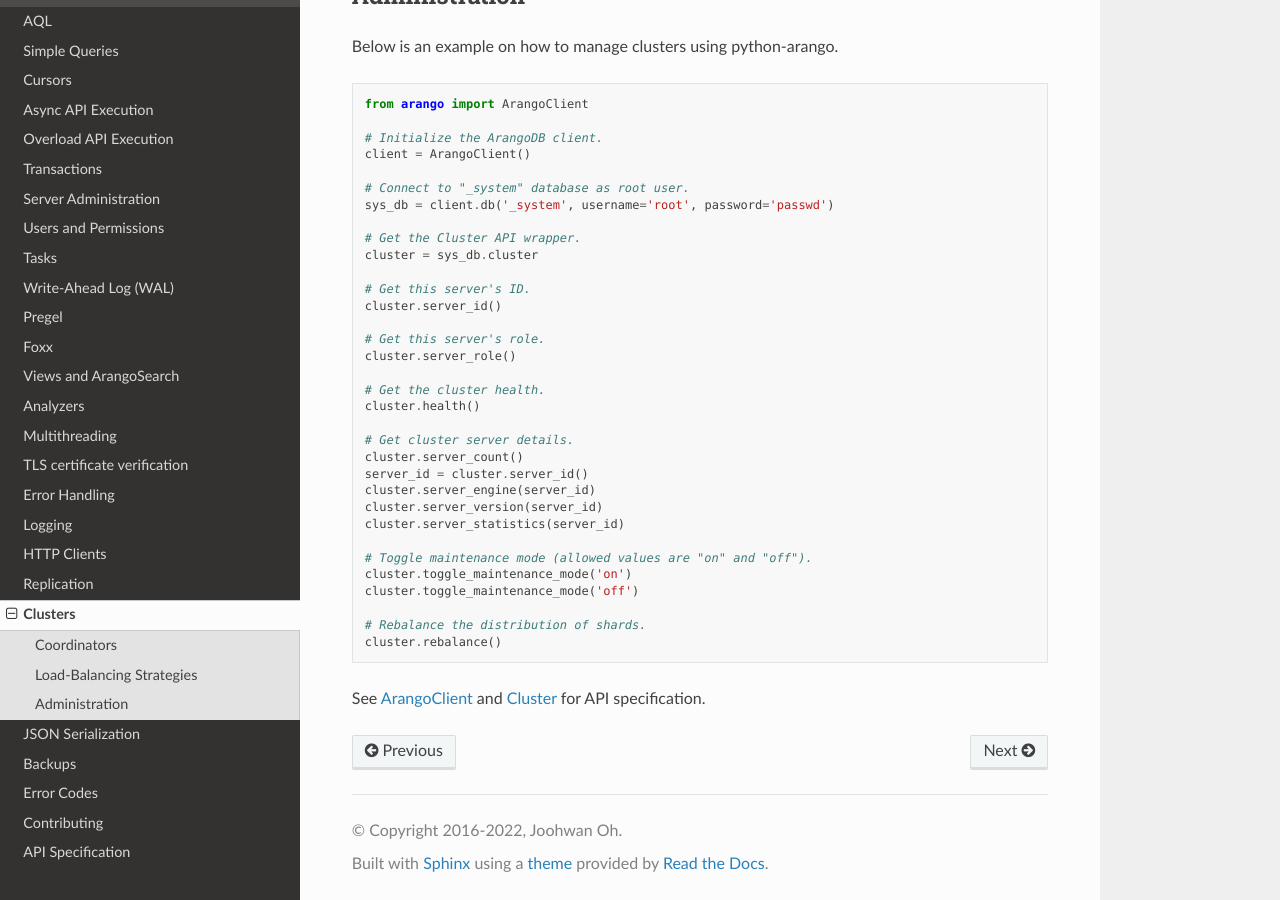
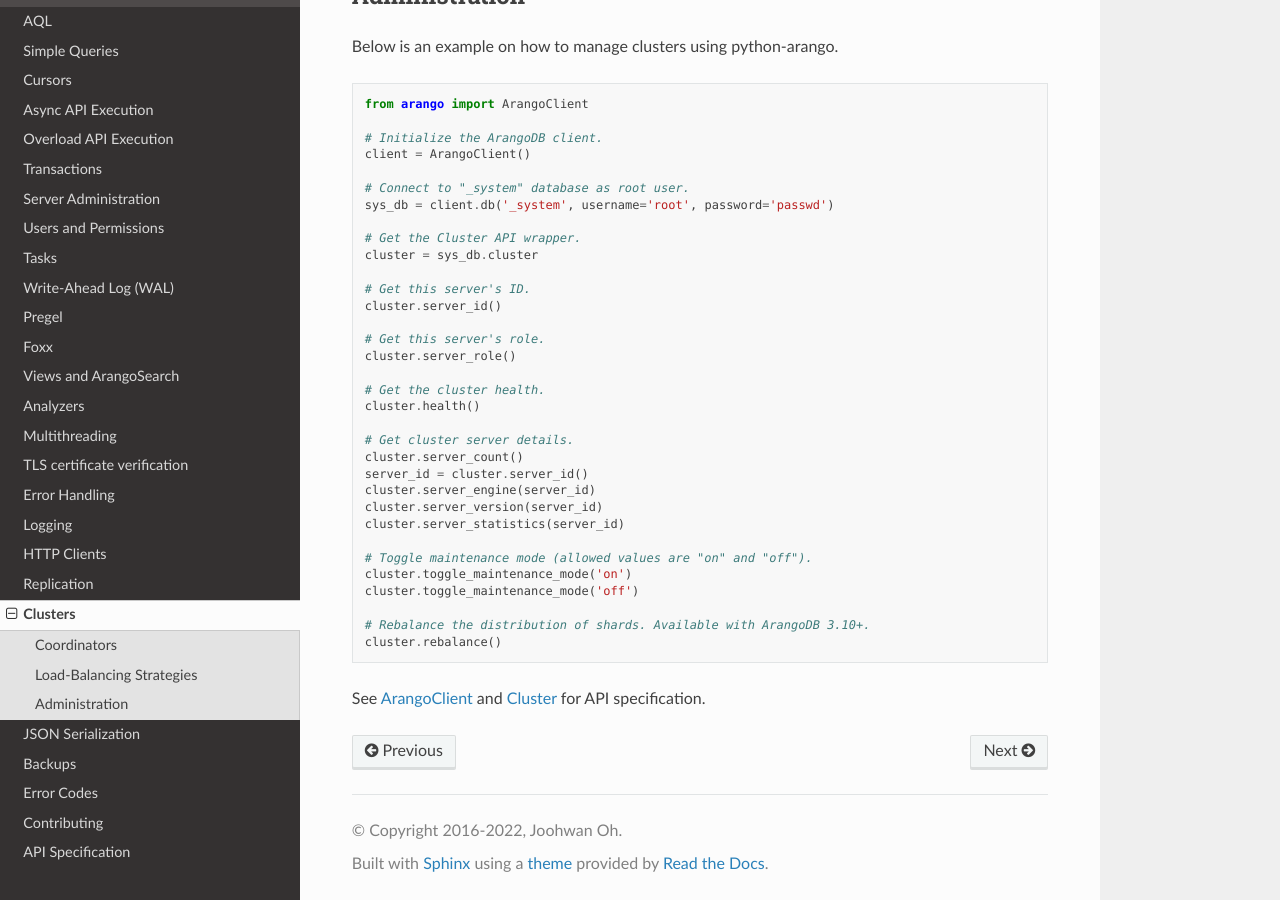
Before and after one commit to arangodb/python-arango, a Sphinx documentation site: the page built from docs/cluster.rst, in a window 1280 px wide and 900 px high, scrolled down 1120 px. Built offline with Sphinx 7.4.7 and the Read the Docs theme 2.0.0, drawn with Linux system fonts in a browser that asks for light colours; pages that are not in the unit, such as notebooks, are missing from menus.

Commit message:
Stating ArangoDB version in the docs.

```diff
--- a/docs/cluster.rst
+++ b/docs/cluster.rst
@@ -91,7 +91,7 @@ Below is an example on how to manage clusters using python-arango.
     cluster.toggle_maintenance_mode('on')
     cluster.toggle_maintenance_mode('off')
 
-    # Rebalance the distribution of shards.
+    # Rebalance the distribution of shards. Available with ArangoDB 3.10+.
     cluster.rebalance()
 
 See :ref:`ArangoClient` and :ref:`Cluster` for API specification.
```
